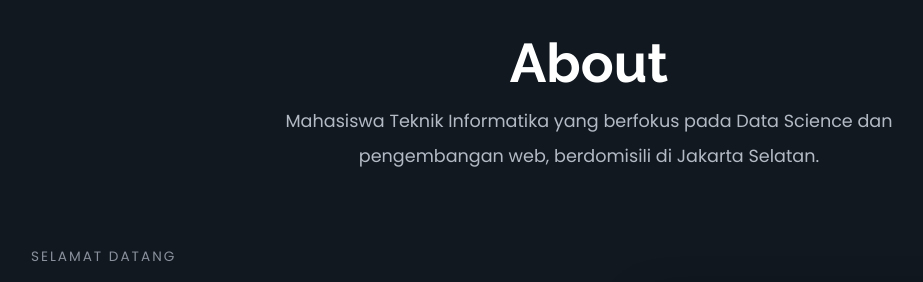
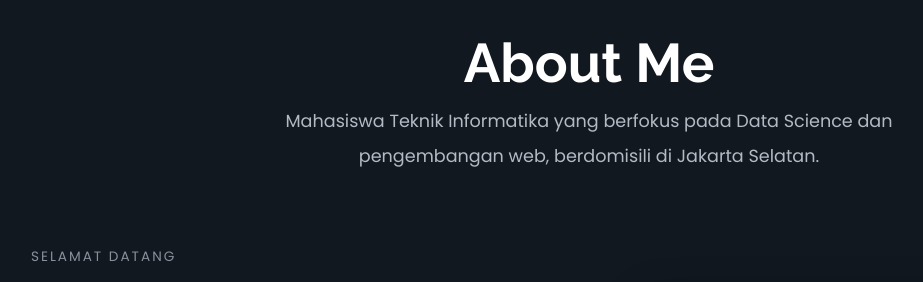
Before and after one commit to Robbysaidiii/Portofolio_Robysaidi, a Django app: page /about/ in a window 1280 px wide. Shown: the part 57-339 px from the top of the page, without its empty margins (51-974 px from the left). Run offline with Django 4.2, Linux system fonts and the light colour scheme.

Commit message:
Update tampilan

```diff
--- a/konfigurasi/Portofolio/templates/about.html
+++ b/konfigurasi/Portofolio/templates/about.html
@@ -1,12 +1,12 @@
 {% extends 'base.html' %}
 {% load static %}
 
-{% block title %}About | Roby{% endblock %}
+{% block title %}About Me  | Roby{% endblock %}
 
 {% block content %}
 <section class="about">
   <!-- Judul -->
-  <h2 class="section-title">About</h2>
+  <h2 class="section-title">About Me</h2>
   <p class="section-sub text-center mx-auto">
     Mahasiswa Teknik Informatika yang berfokus pada Data Science dan pengembangan web,
     berdomisili di Jakarta Selatan.
```
